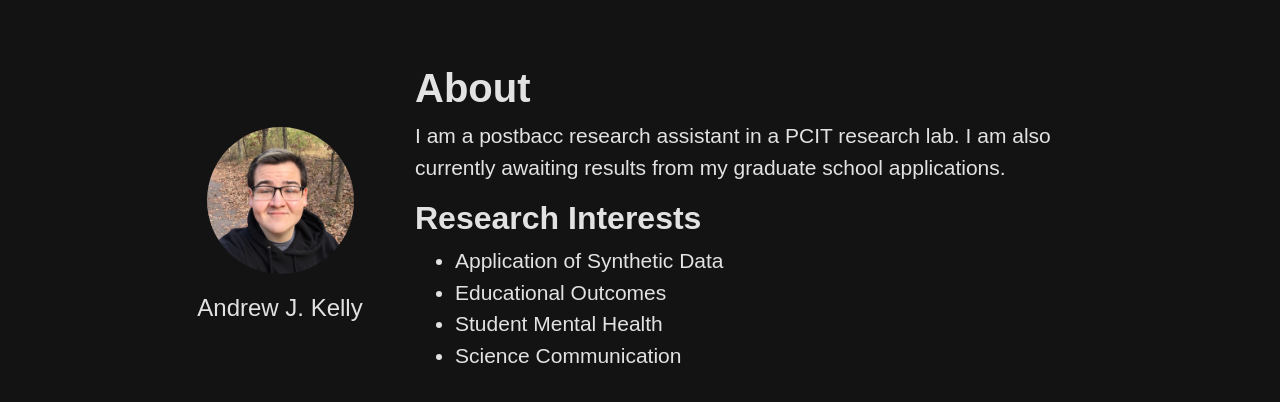
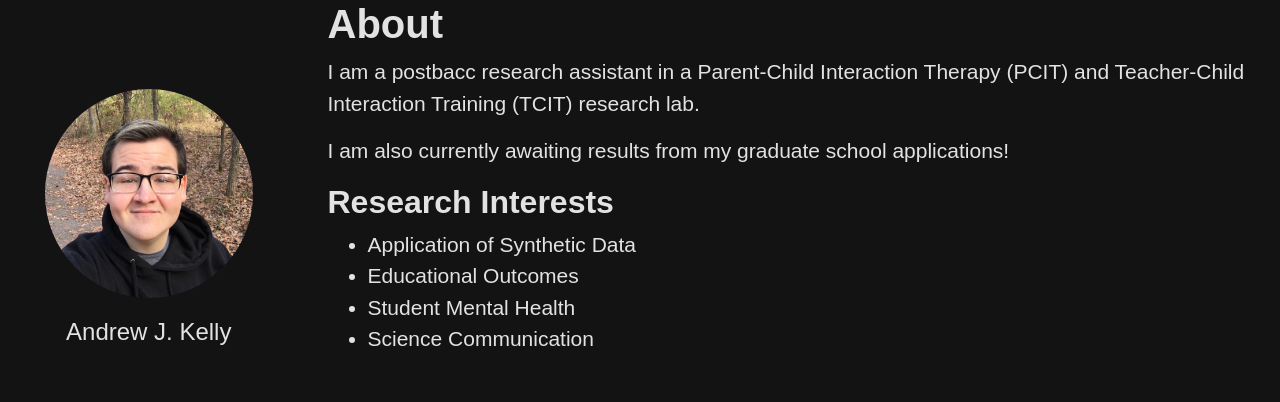
Before and after one commit to AndJKel/andjkel.github.io, a Jekyll site: the page built from index.html, in a window 1280 px wide. Shown: the top 402 px of the page. Built offline with Jekyll 4.4.1, drawn with Linux system fonts in a browser that asks for light colours; nearby versions of some CDN libraries.

Commit message:
Update index.html

```diff
--- a/index.html
+++ b/index.html
@@ -1,6 +1,7 @@
 ---
 layout: layout
 ---
+<link rel="icon" type="image/png" href="favicon.png>
 <div class="container">
   <div class="row">
     <div class="col-md-3" style="text-align:center;">
@@ -11,7 +12,8 @@
     </div>
     <div class="col-md-9">
       <h1><strong>About</strong></h1>
-      <p>I am a postbacc research assistant in a PCIT research lab. I am also currently awaiting results from my graduate school applications.</p>
+      <p>I am a postbacc research assistant in a Parent-Child Interaction Therapy (PCIT) and Teacher-Child Interaction Training (TCIT) research lab. </p>
+      <p>I am also currently awaiting results from my graduate school applications!</p>
 
       <h2><strong>Research Interests</strong></h2>
         <ul>
```
